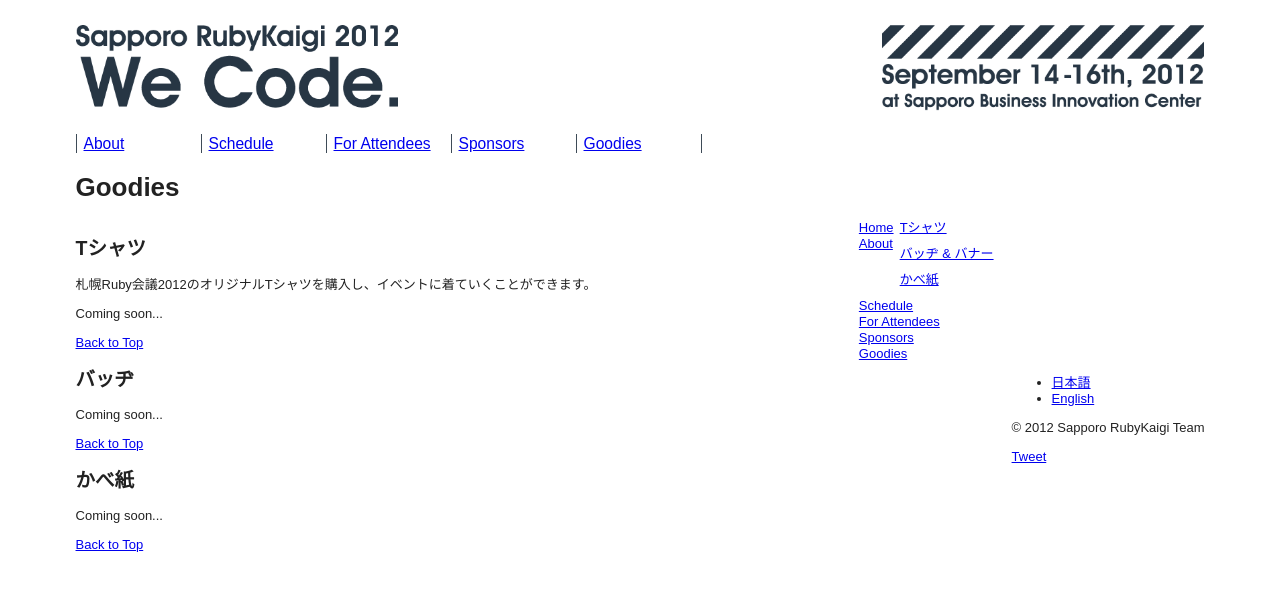
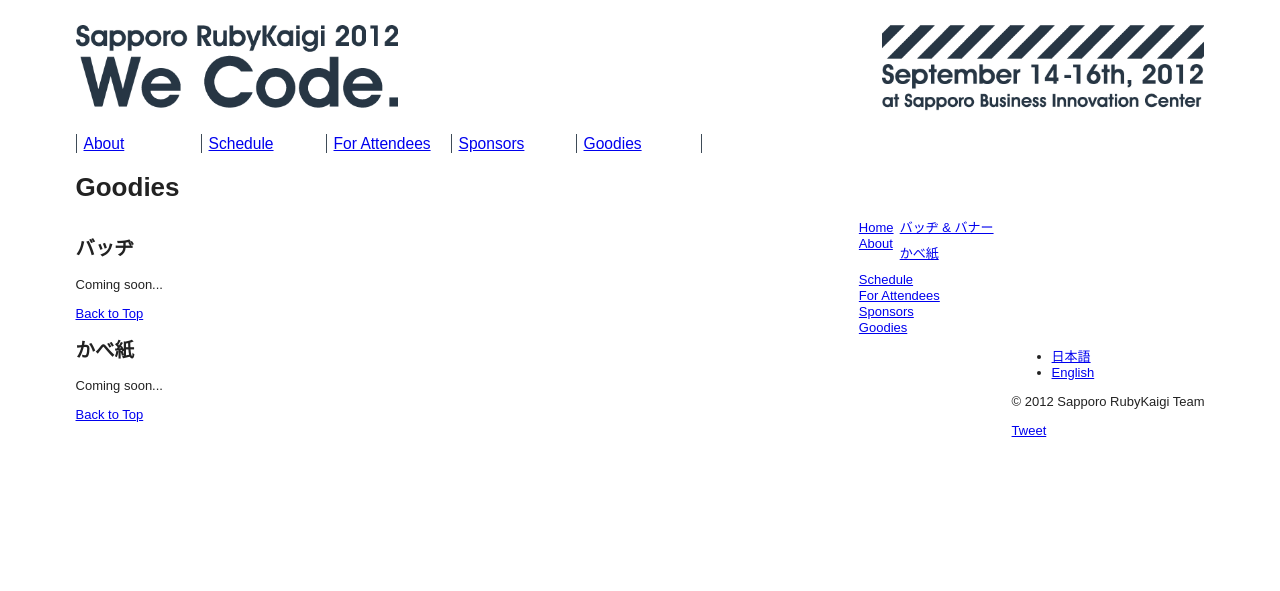
Before and after one commit to ruby-sapporo/sapporo.rubykaigi.org, a Jekyll site: the page built from 2012/ja/goodies.html, in a window 1280 px wide. Shown: the top 591 px of the page. Built offline with Jekyll 4.4.1, drawn with Linux system fonts in a browser that asks for light colours; nearby versions of some CDN libraries; Markdown is read by kramdown in place of the engine named in the settings; comment, search, counter and statistics services are not loaded.

Commit message:
[#28935297] remove the content "T-shirts"

```diff
--- a/2012/ja/goodies.html
+++ b/2012/ja/goodies.html
@@ -1,15 +1,9 @@
 ---
 layout: 2012content
 title: Goodies
-localmenu: <li><a href="#tshirts">Tシャツ</a></li><li><a href="#badges">バッヂ &amp; バナー</a></li><li><a href="#wallpapers">かべ紙</a></li>
+localmenu: <li><a href="#badges">バッヂ &amp; バナー</a></li><li><a href="#wallpapers">かべ紙</a></li>
 ---
 
-<article id="tshirts">
-  <h2>Tシャツ</h2>
-  <p>札幌Ruby会議2012のオリジナルTシャツを購入し、イベントに着ていくことができます。</p>
-  <p class="comingSoon">Coming soon...</p>
-  <p class="backToTop"><a href="#">Back to Top</a></p>
-</article>
 <article id="badges">
   <h2>バッヂ</h2>
   <p class="comingSoon">Coming soon...</p>
```
